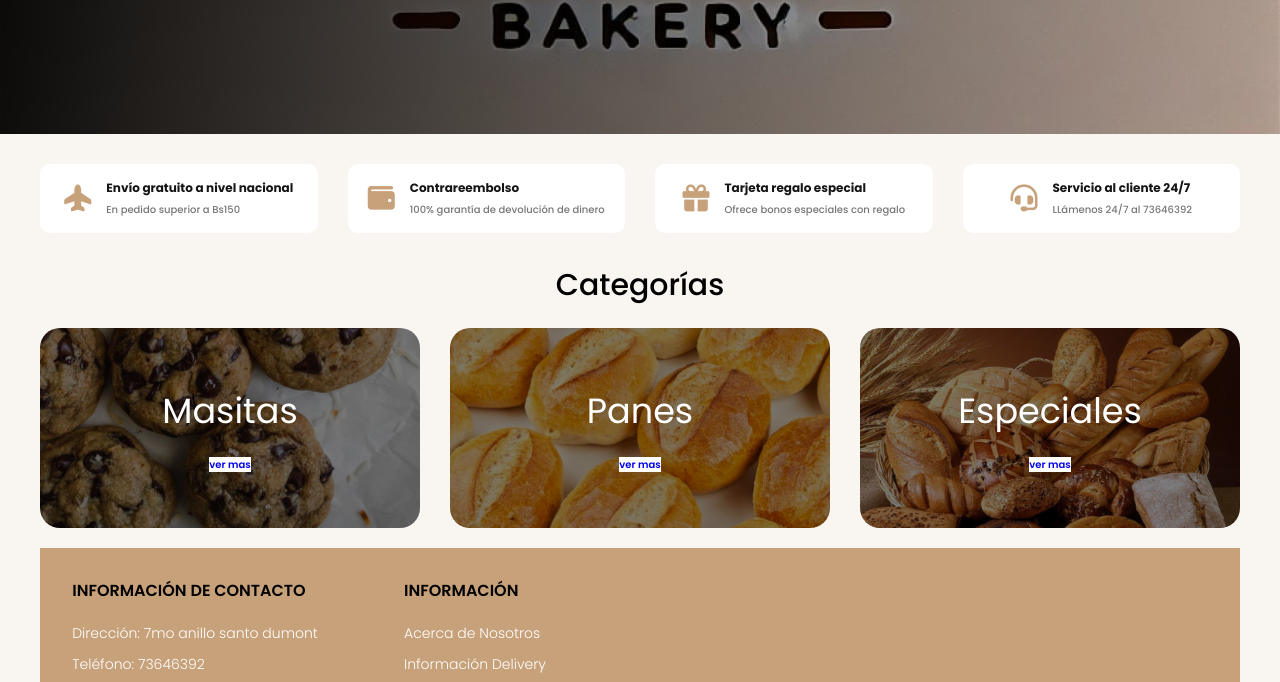
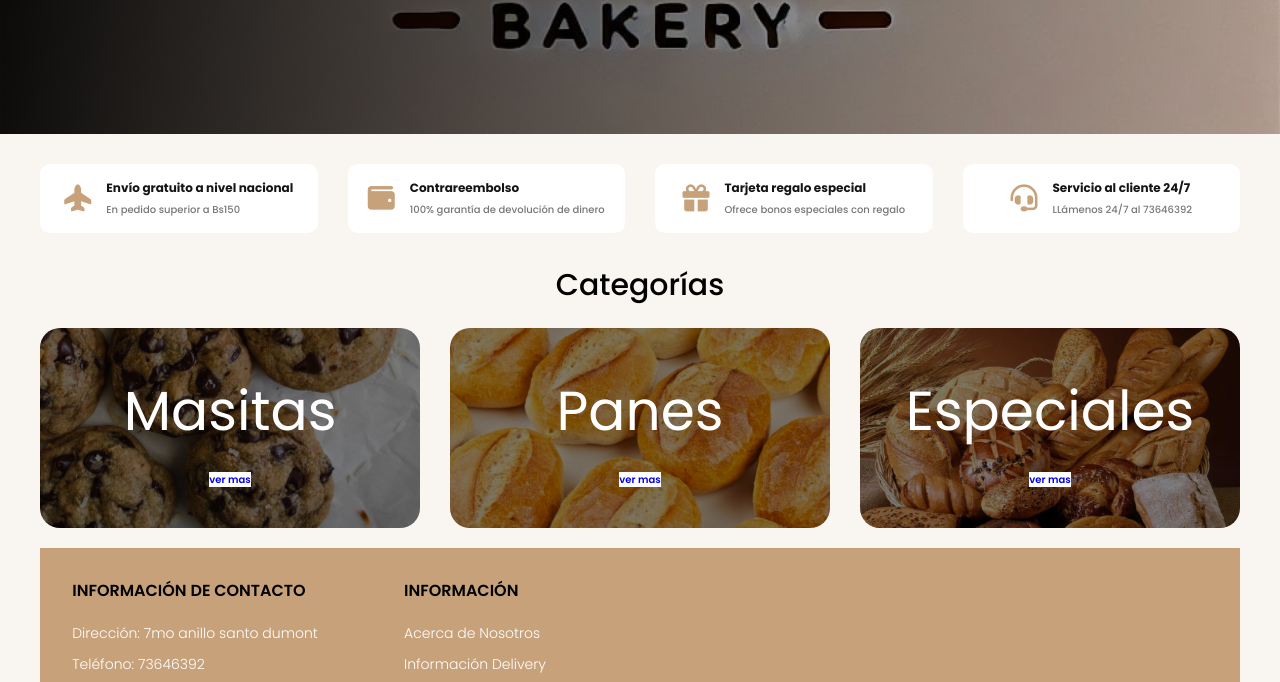
Before and after one commit to milaempresa/mila, a plain HTML site: page index.html in a window 1280 px wide. Shown: the part 591-1273 px from the top of the page. Drawn offline with Linux system fonts and the light colour scheme.

Commit message:
Update mila.css

```diff
--- a/mila.css
+++ b/mila.css
@@ -17,9 +17,7 @@ html {
 	box-sizing: border-box;
 }
 
-/* ********************************** */
-/*             UTILIDADES             */
-/* ********************************** */
+
 .container {
 	max-width: 120rem;
 	margin: 0 auto;
@@ -348,7 +346,7 @@ header{
 	background-repeat: no-repeat;
 }
 .card-category p {
-	font-size: 3.5rem;
+	font-size: 5.5rem;
 	color: #fff;
 	text-transform: capitalize;
 	position: relative;
```
